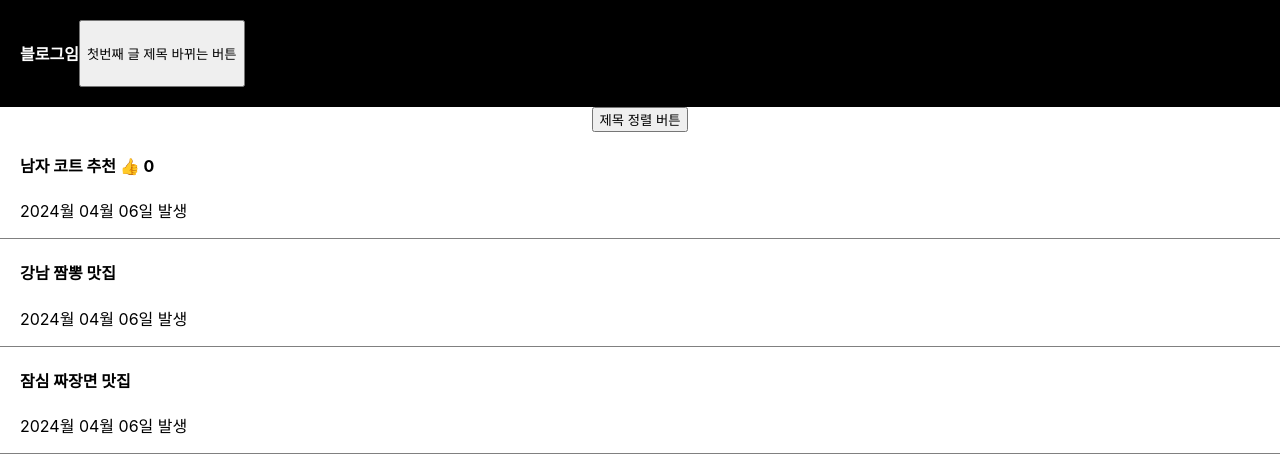
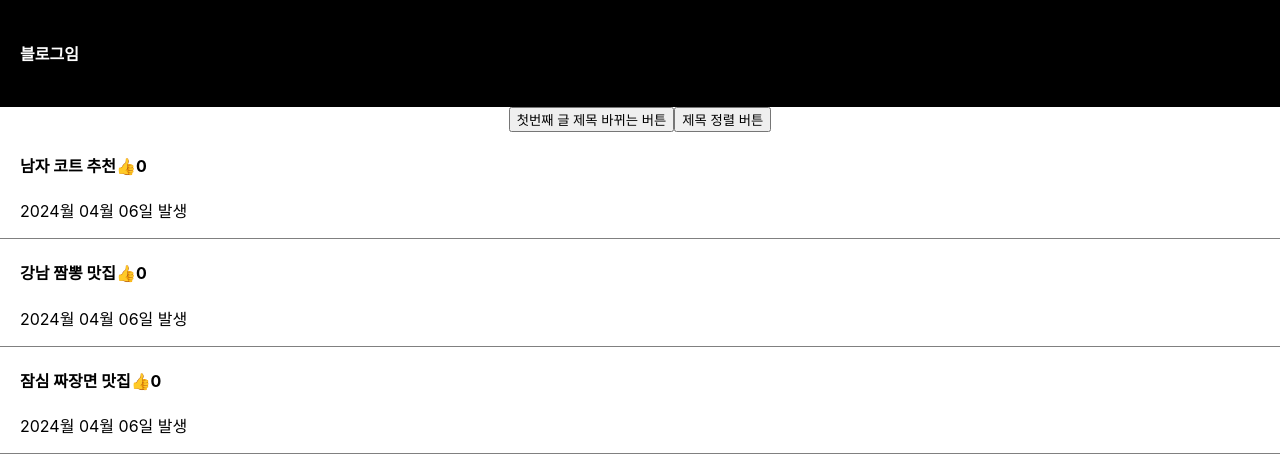
Before and after one commit to mushroom7371/reactStudy, a React (Create React App) app: page / in a window 1280 px wide. Shown: the top 472 px of the page. Built offline with nearby package versions, Linux system fonts and the light colour scheme.

Commit message:
REFACTOR: map을 통한 반복요소 제거

```diff
--- a/src/App.js
+++ b/src/App.js
@@ -1,61 +1,88 @@
-import './App.css';
-import { useState } from 'react';
+import "./App.css";
+import { useState } from "react";
 
 function App() {
-
   let [titleOfPost, setTitleOfPosst] = useState([
     "남자 코트 추천",
     "강남 짬뽕 맛집",
-    "잠심 짜장면 맛집"
+    "잠심 짜장면 맛집",
   ]);
-  let [likeCount, setLikeCount] = useState(0);
+  let [likeCount, setLikeCount] = useState([0, 0, 0]);
+  let [titleIndex, setTitleIndex] = useState(0);
   let [modal, setModal] = useState(false);
+  let changeTitle = () => {
+    let copy = [...titleOfPost];
+    copy[0] = "여자 코트 추천";
+    setTitleOfPosst(copy);
+  };
 
   return (
     <div className="App">
       <div className="black-nav">
-      <h4>블로그임</h4> <button onClick={() => {
-        let copy = [...titleOfPost];
-        copy[0] = '여자 코트 추천';
-        setTitleOfPosst(copy);
-      }}>첫번째 글 제목 바뀌는 버튼</button>
+        <h4>블로그임</h4>
       </div>
-     <button onClick={() =>{
+      <button
+        onClick={() => {
+          changeTitle();
+        }}
+      >
+        첫번째 글 제목 바뀌는 버튼
+      </button>
+      <button
+        onClick={() => {
           let arrayCopy = [...titleOfPost];
           arrayCopy.sort();
           setTitleOfPosst(arrayCopy);
-     }}>제목 정렬 버튼</button>
-     <div className='list'>
-      <h4>{titleOfPost[0]}
-        <span onClick={() => {setLikeCount(likeCount + 1)}}> 👍 </span> { likeCount }
+        }}
+      >
+        제목 정렬 버튼
+      </button>
+      {titleOfPost.map(function (title, i) {
+        return (
+          <div className="list" key={i}>
+            <h4
+              onClick={() => {
+                setTitleIndex(i);
+                setModal(!modal);
+              }}
+            >
+              {titleOfPost[i]}
+              <span
+                onClick={() => {
+                  let countCopy = [...likeCount];
+                  countCopy[i]++;
+                  setLikeCount(countCopy);
+                }}
+              >
+                👍
+              </span>
+              {likeCount[i]}
             </h4>
             <p>2024월 04월 06일 발생</p>
           </div>
-     <div className='list'>
-      <h4>{titleOfPost[1]}</h4>
-      <p>2024월 04월 06일 발생</p>
-     </div>
-     <div className='list'>
-      <h4 onClick={() =>{setModal(!modal)}}>{titleOfPost[2]}</h4>
-      <p>2024월 04월 06일 발생</p>
-     </div>
+        );
+      })}
 
-     {
-      modal ? <Modal></Modal> : null
-     }
-
+      {modal ? (
+        <Modal
+          titleOfPost={titleOfPost}
+          changeTitle={changeTitle}
+          titleIndex={titleIndex}
+        />
+      ) : null}
     </div>
   );
 }
 
-function Modal() {
+function Modal(props) {
   return (
-    <div className='modal'>
-     <h2>제목</h2>
+    <div className="modal">
+      <h2>{props.titleOfPost[props.titleIndex]}</h2>
       <p>날짜</p>
       <p>상세 내용</p>
+      <button onClick={props.changeTitle}>글수정</button>
     </div>
-  )
+  );
 }
 
 export default App;
```
Lines whose indentation alone changed are shown as unchanged.
